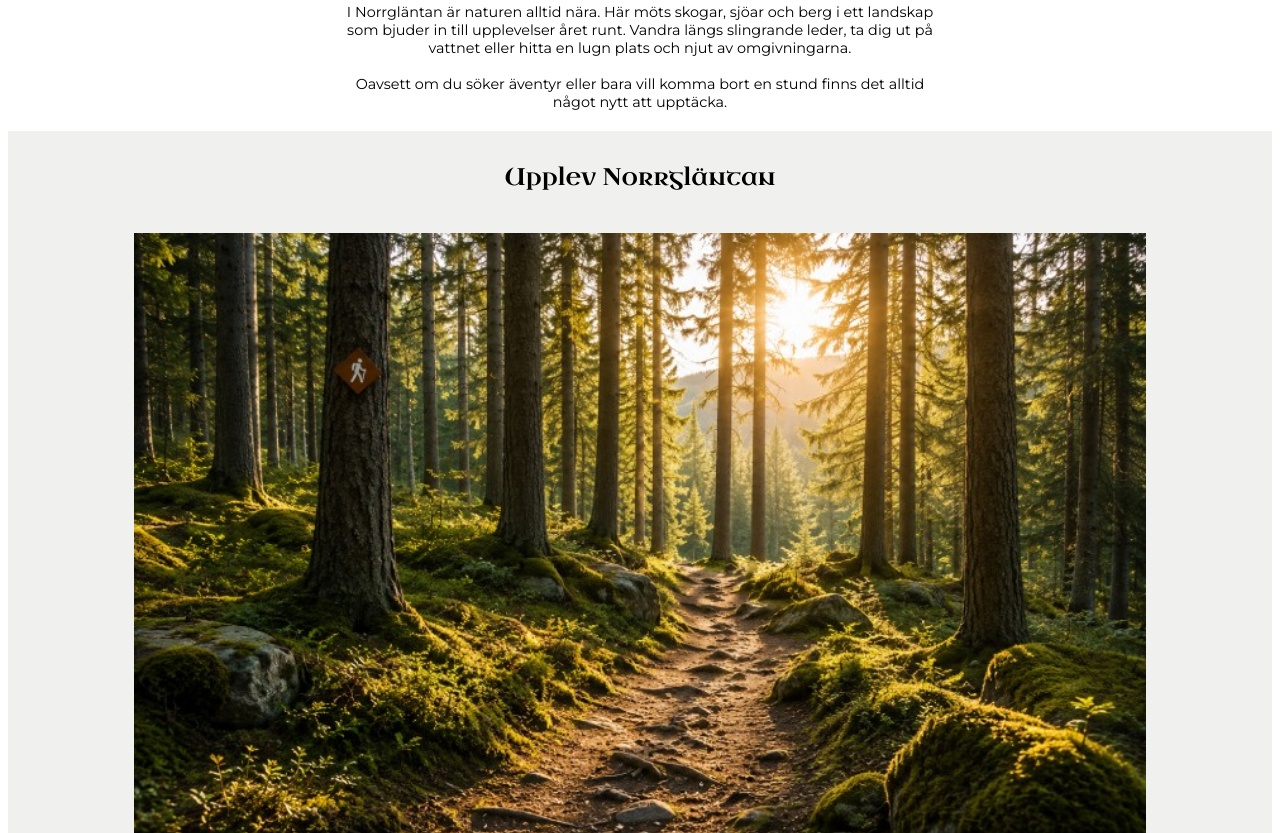
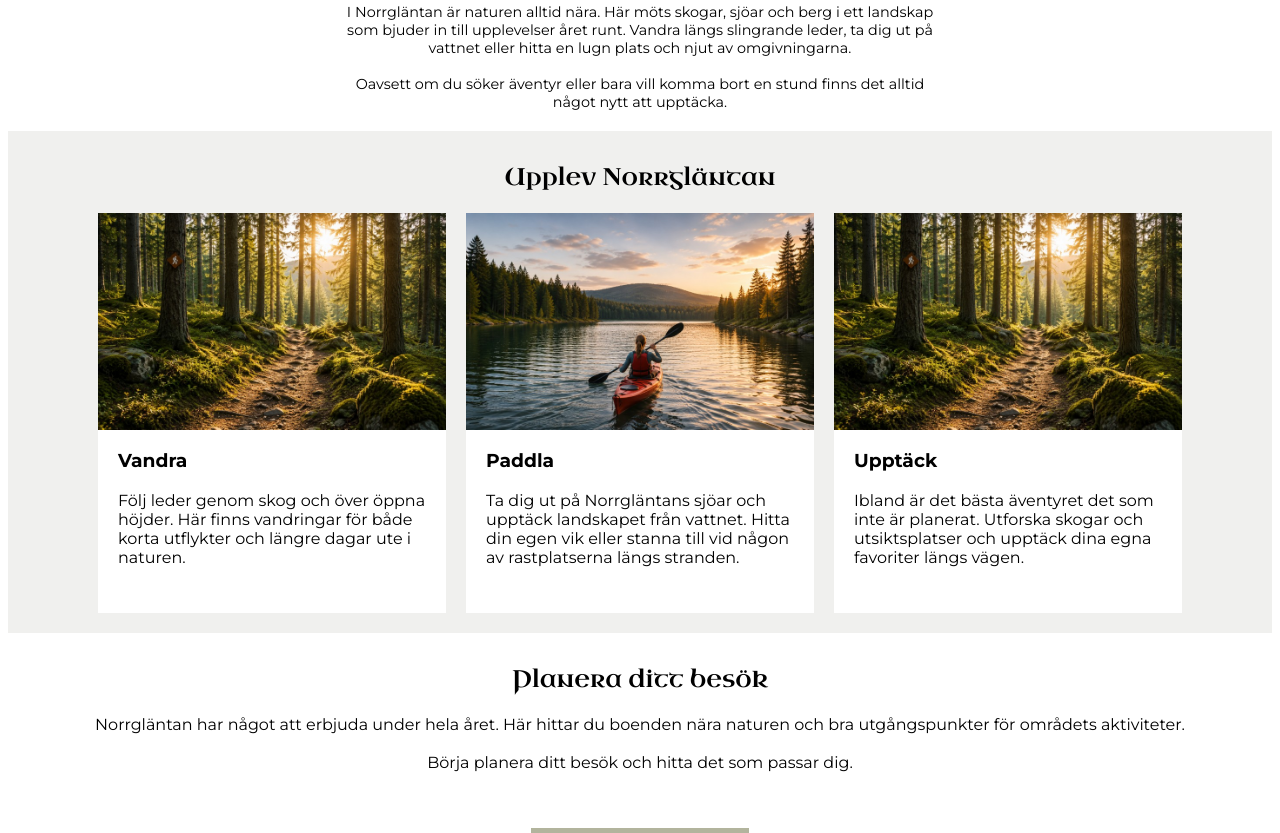
Before and after one commit to saralagerquist1/dt224g_sara_lagerquist, a plain HTML site: page index.html in a window 1280 px wide. Shown: the part 682-1515 px from the top of the page. Drawn offline with Linux system fonts and the light colour scheme.

Commit message:
Lägg media query inuti activities

```diff
--- a/css/style.css
+++ b/css/style.css
@@ -54,6 +54,7 @@ a {
     border-top: 1px solid #b2b49d;
     padding: 10px 20px;
 }
+
 .nav a {
     padding-left: 50px;
 }
@@ -65,7 +66,7 @@ a {
         align-items: center;
     }
 
-     .logo-container h1 {
+    .logo-container h1 {
         font-size: 1.5rem;
     }
 
@@ -201,6 +202,7 @@ a {
     display: flex;
     flex-direction: column;
     align-items: center;
+    gap: 20px;
     padding-bottom: 20px;
 }
 
@@ -216,22 +218,36 @@ a {
     text-align: left;
     background-color: #ffffff;
     width: 80%;
-    margin: 20px;
+
 
 }
 
 .activities h3 {
     font-family: "montserrat", sans-serif;
     font-weight: bold;
+    padding-bottom: 0;
 
 }
+
+
 
 .card-content {
     padding: 0px 20px 0px 20px;
 }
 
 
+@media (min-width: 768px) {
+    .activities-cards {
+        flex-direction: row;
+        padding: 0 90px 20px;
+        align-items: flex-start;
+    }
 
+    .activities-card {
+        flex: 1;
+        min-height: 400px;
+    }
+}
 
 
 
@@ -295,6 +311,7 @@ footer h3 {
 .footer-links a {
     color: black;
 }
+
 .footer-contact a {
     color: black;
 }
```
